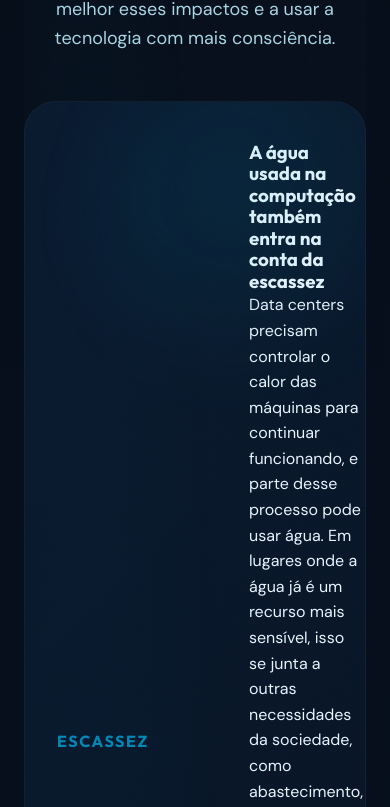
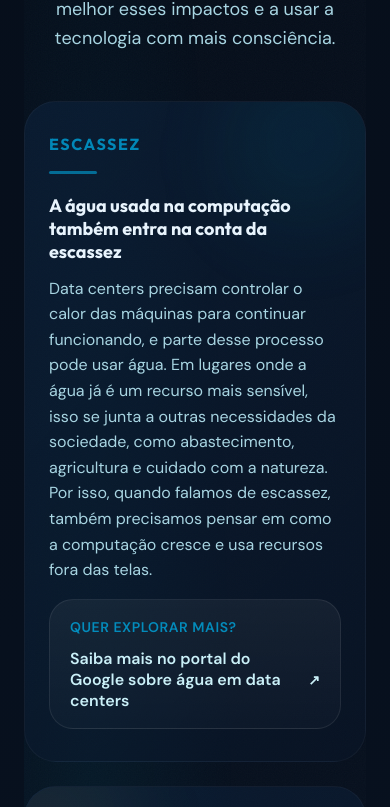
Before and after one commit to KauaGouvei9/agua.ai, a React (Vite) app: page / in a window 390 px wide. Shown: the part 2613-3420 px from the top of the page. Built offline with nearby package versions, Linux system fonts and the light colour scheme.

Commit message:
Enhance ImpactBlocks styles with new CSS rules

```diff
--- a/src/components/layout/ImpactBlocks.module.css
+++ b/src/components/layout/ImpactBlocks.module.css
@@ -98,3 +98,111 @@
   text-transform: uppercase;
   letter-spacing: 0.1em;
   color: hsla(var(--accent-hsl), 0.8);
+  line-height: var(--leading-snug);
+  word-break: break-word;
+}
+
+.textCol {
+  position: relative;
+  z-index: 1;
+}
+
+.accentBar {
+  width: 48px;
+  height: 3px;
+  border-radius: 2px;
+  background: hsla(var(--accent-hsl), 0.6);
+  margin-bottom: var(--space-5);
+}
+
+.title {
+  font-family: var(--font-display);
+  font-size: var(--text-xl);
+  font-weight: var(--weight-bold);
+  color: var(--color-text-primary);
+  margin-bottom: var(--space-3);
+  line-height: var(--leading-snug);
+}
+
+.body {
+  font-size: var(--text-base);
+  line-height: var(--leading-normal);
+  color: var(--color-text-secondary);
+  max-width: 720px;
+}
+
+.linkCard {
+  margin-top: var(--space-4);
+  max-width: 720px;
+  padding: var(--space-4) var(--space-5);
+  border-radius: var(--radius-xl);
+  background: linear-gradient(
+    180deg,
+    rgba(255, 255, 255, 0.05) 0%,
+    rgba(255, 255, 255, 0.02) 100%
+  );
+  border: 1px solid rgba(255, 255, 255, 0.08);
+}
+
+.linkEyebrow {
+  font-size: var(--text-sm);
+  font-weight: var(--weight-semibold);
+  letter-spacing: 0.04em;
+  text-transform: uppercase;
+  color: hsla(var(--accent-hsl), 0.82);
+  margin-bottom: var(--space-2);
+}
+
+.deepDiveLink {
+  display: inline-flex;
+  align-items: center;
+  gap: var(--space-2);
+  font-size: var(--text-base);
+  line-height: var(--leading-snug);
+  font-weight: var(--weight-semibold);
+  color: var(--color-foam);
+}
+
+.deepDiveLink::after {
+  content: '↗';
+  font-size: var(--text-sm);
+}
+
+.deepDiveLink:hover {
+  color: var(--color-foam-white);
+}
+
+@media (max-width: 768px) {
+  .block,
+  .blockFlipped {
+    grid-template-columns: 1fr;
+    padding: var(--space-8) var(--space-6);
+    gap: var(--space-4);
+  }
+
+  .blockFlipped .numberCol,
+  .blockFlipped .textCol {
+    order: 0;
+    text-align: left;
+  }
+
+  .title {
+    font-size: var(--text-lg);
+  }
+
+  .body,
+  .deepDiveLink {
+    font-size: var(--text-base);
+  }
+
+  .bgShape {
+    width: 240px;
+    height: 240px;
+  }
+}
+
+@media (prefers-reduced-motion: reduce) {
+  .block {
+    animation: none;
+  }
+}
```
